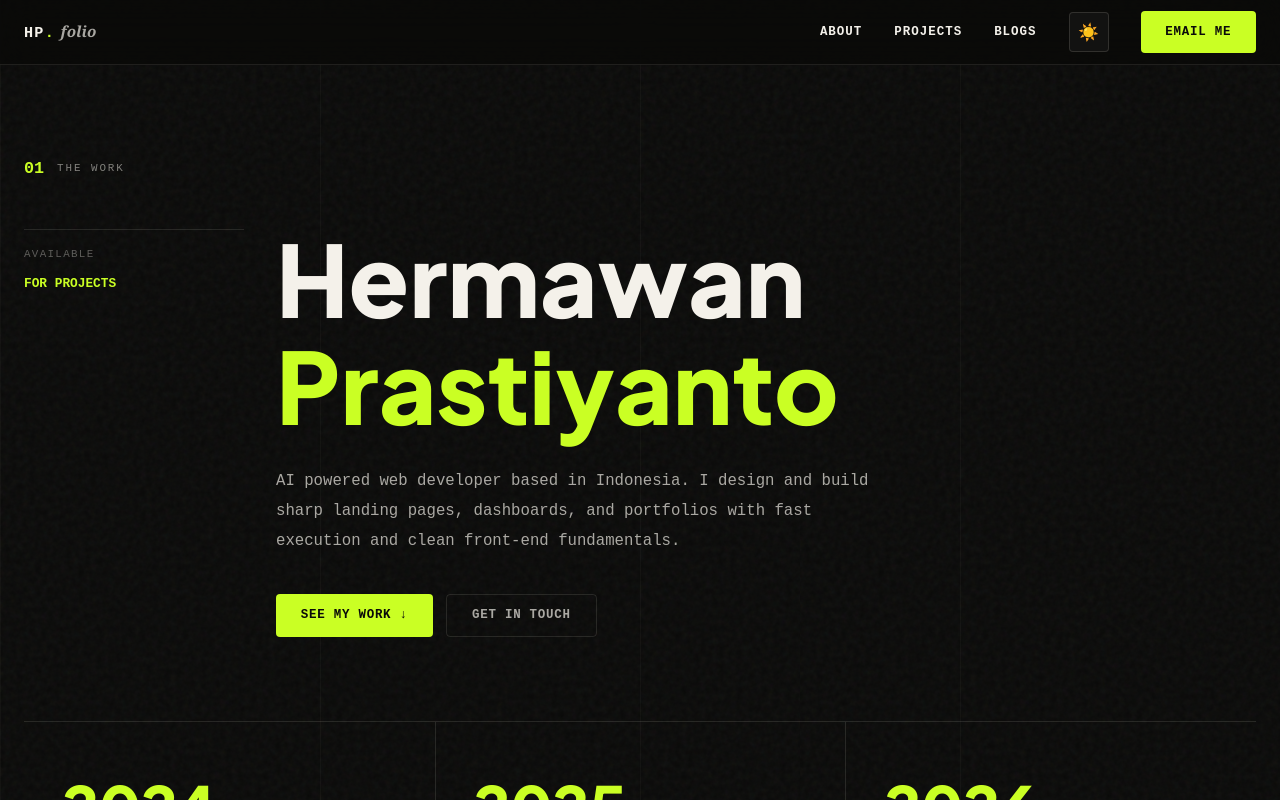
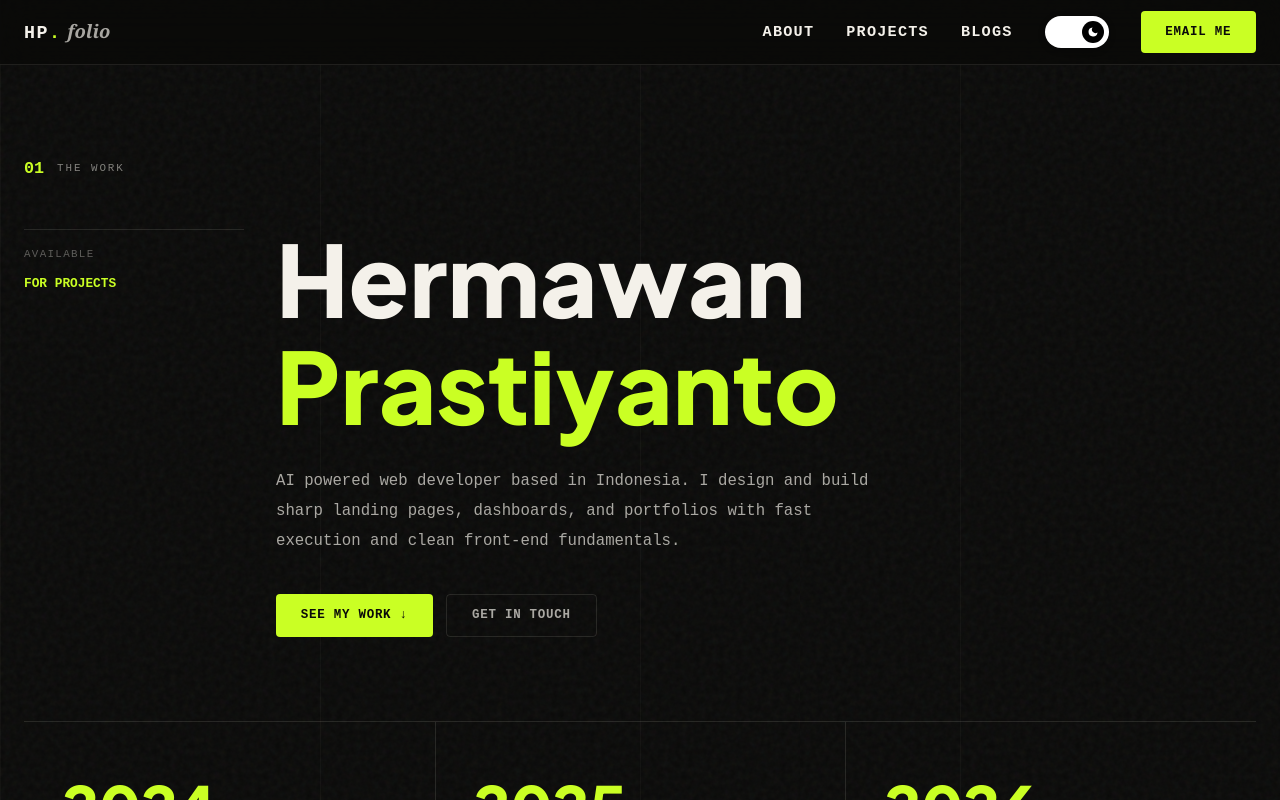
Before and after one commit to plikipie/plikipie.github.io, a React (Vite) app: page / in a window 1280 px wide. Shown: the top 800 px of the page. Built offline with nearby package versions, Linux system fonts and the light colour scheme.

Commit message:
update button dark/light mode also typography nav

```diff
--- a/src/components/Nav.tsx
+++ b/src/components/Nav.tsx
@@ -8,7 +8,7 @@ export default function Nav() {
   const navigate = useNavigate();
   const location = useLocation();
   const path = location.pathname;
-  const { t } = useTheme();
+  const { t, dark } = useTheme();
   const [mob, setMob] = useState(false);
 
   const links = [{ label: "About", to: "/about" }, { label: "Projects", to: "/projects" }, { label: "Blogs", to: "/blogs" }];
@@ -22,14 +22,14 @@ export default function Nav() {
     <>
       <nav style={{ position: "fixed", top: 0, left: 0, right: 0, zIndex: 200, background: t.navBg, backdropFilter: "blur(16px)", borderBottom: `1px solid ${t.borderMid}`, animation: "navIn .7s cubic-bezier(.22,1,.36,1) both", transition: "background .4s ease, border-color .4s ease" }}>
         <div style={{ maxWidth: 1440, margin: "0 auto", padding: "0 1.5rem", display: "flex", alignItems: "center", justifyContent: "space-between", height: 64 }}>
-          <Link to="/" style={{ fontFamily: "monospace", fontWeight: 800, fontSize: ".95rem", color: t.text, textDecoration: "none", transition: "color .4s", letterSpacing: ".08em" }}>
+          <Link to="/" style={{ fontFamily: "monospace", fontWeight: 800, fontSize: "1.15rem", color: t.text, textDecoration: "none", transition: "color .4s", letterSpacing: ".08em" }}>
             HP<span style={{ color: t.accent }}>.</span><span className="folio-wordmark" style={{ color: t.textMuted, marginLeft: ".35rem", letterSpacing: 0 }}>folio</span>
           </Link>
           <div style={{ display: "flex", alignItems: "center" }}>
             <div className="desk-nav" style={{ gap: "2rem", alignItems: "center" }}>
               {links.map(l => (
                 <Link key={l.to} to={l.to} className="link-line"
-                  style={{ color: t.text, fontSize: ".78rem", fontFamily: "monospace", fontWeight: 600, letterSpacing: ".08em", textTransform: "uppercase" }}>
+                  style={{ color: t.text, fontSize: ".95rem", fontFamily: "monospace", fontWeight: 600, letterSpacing: ".08em", textTransform: "uppercase" }}>
                   {l.label}
                 </Link>
               ))}
@@ -49,7 +49,7 @@ export default function Nav() {
       {mob && (
         <div style={{ position: "fixed", inset: 0, zIndex: 300, background: t.bg, display: "flex", flexDirection: "column", padding: "1.5rem", animation: "fadeIn .22s ease both", transition: "background .4s" }}>
           <div style={{ display: "flex", justifyContent: "space-between", alignItems: "center", marginBottom: "3rem" }}>
-            <span style={{ fontFamily: "monospace", fontWeight: 800, fontSize: "1.1rem", color: t.text }}>HP<span style={{ color: t.accent }}>.</span></span>
+            <span style={{ fontFamily: "monospace", fontWeight: 800, fontSize: "1.3rem", color: t.text }}>HP<span style={{ color: t.accent }}>.</span></span>
             <button onClick={() => setMob(false)} style={{ background: t.bgHover, border: `1px solid ${t.border}`, borderRadius: 4, width: 40, height: 40, cursor: "pointer", color: t.textMuted, fontSize: "1.1rem", display: "flex", alignItems: "center", justifyContent: "center" }}>✕</button>
           </div>
           <div style={{ flex: 1, display: "flex", flexDirection: "column", justifyContent: "center" }}>
@@ -61,8 +61,8 @@ export default function Nav() {
               </Link>
             ))}
           </div>
-          <button onClick={() => { setMob(false); navigate("/contact"); }} style={{ width: "100%", background: t.accent, color: "#0a0a09", padding: ".9rem", borderRadius: 4, fontFamily: "monospace", fontWeight: 800, fontSize: ".88rem", letterSpacing: ".08em", border: "none", cursor: "pointer", textTransform: "uppercase", marginBottom: "1rem" }}>Email Me →</button>
-          <p style={{ fontFamily: "monospace", color: t.textFaint, fontSize: ".7rem", textAlign: "center" }}>hermawanprastiyanto@gmail.com</p>
+          <button onClick={() => { setMob(false); navigate("/contact"); }} style={{ width: "100%", background: t.accent, color: dark ? "#0a0a09" : "#ffffff", padding: ".9rem", borderRadius: 4, fontFamily: "monospace", fontWeight: 800, fontSize: "1rem", letterSpacing: ".08em", border: "none", cursor: "pointer", textTransform: "uppercase", marginBottom: "1rem" }}>Email Me →</button>
+          <p style={{ fontFamily: "monospace", color: t.textFaint, fontSize: ".8rem", textAlign: "center" }}>hermawanprastiyanto@gmail.com</p>
         </div>
       )}
     </>
--- a/src/components/ui/ThemeSwitcher.tsx
+++ b/src/components/ui/ThemeSwitcher.tsx
@@ -1,20 +1,60 @@
-import { useState } from "react";
 import { useTheme } from "../../lib/theme";
 
 export function ThemeSwitcher() {
   const { dark, toggle } = useTheme();
-  const [hov, setHov] = useState(false);
+
   return (
-    <button onClick={toggle} onMouseEnter={()=>setHov(true)} onMouseLeave={()=>setHov(false)}
+    <button
+      onClick={toggle}
       title={dark ? "Switch to Light" : "Switch to Dark"}
       style={{
-        background: dark ? (hov?"rgba(202,255,36,.12)":"rgba(244,241,234,.04)") : (hov?"rgba(0,0,0,.1)":"rgba(0,0,0,.06)"),
-        border: dark ? "1px solid rgba(231,225,210,.14)" : "1px solid rgba(0,0,0,.1)",
-        borderRadius:4, width:40, height:40, cursor:"pointer",
-        display:"flex", alignItems:"center", justifyContent:"center",
-        fontSize:"1.05rem", transition:"all .2s", flexShrink:0,
-      }}>
-      {dark ? "☀️" : "🌙"}
+        position: 'relative',
+        width: '64px',
+        height: '32px',
+        borderRadius: '999px',
+        border: dark ? '1px solid rgba(255,255,255,0.1)' : '1px solid rgba(0,0,0,0.1)',
+        cursor: 'pointer',
+        background: dark ? '#FFFFFF' : '#333333',
+        boxShadow: dark ? '0 2px 8px rgba(0,0,0,0.1)' : 'none',
+        transition: 'background 0.3s ease, box-shadow 0.3s ease, border 0.3s ease',
+        display: 'flex',
+        alignItems: 'center',
+        padding: '4px',
+        flexShrink: 0,
+      }}
+    >
+      <div
+        style={{
+          width: '22px',
+          height: '22px',
+          borderRadius: '50%',
+          background: dark ? '#000000' : '#FFFFFF',
+          display: 'flex',
+          alignItems: 'center',
+          justifyContent: 'center',
+          transform: dark ? 'translateX(32px)' : 'translateX(0)',
+          transition: 'transform 0.3s cubic-bezier(0.4, 0.0, 0.2, 1), background 0.3s ease',
+          color: dark ? '#FFFFFF' : '#000000',
+        }}
+      >
+        {!dark ? (
+          <svg width="14" height="14" viewBox="0 0 24 24" fill="none" stroke="currentColor" strokeWidth="2.5" strokeLinecap="round" strokeLinejoin="round">
+            <circle cx="12" cy="12" r="5"></circle>
+            <line x1="12" y1="1" x2="12" y2="3"></line>
+            <line x1="12" y1="21" x2="12" y2="23"></line>
+            <line x1="4.22" y1="4.22" x2="5.64" y2="5.64"></line>
+            <line x1="18.36" y1="18.36" x2="19.78" y2="19.78"></line>
+            <line x1="1" y1="12" x2="3" y2="12"></line>
+            <line x1="21" y1="12" x2="23" y2="12"></line>
+            <line x1="4.22" y1="19.78" x2="5.64" y2="18.36"></line>
+            <line x1="18.36" y1="5.64" x2="19.78" y2="4.22"></line>
+          </svg>
+        ) : (
+          <svg width="12" height="12" viewBox="0 0 24 24" fill="currentColor" stroke="none">
+            <path d="M21 12.79A9 9 0 1 1 11.21 3 7 7 0 0 0 21 12.79z"></path>
+          </svg>
+        )}
+      </div>
     </button>
   );
 }
--- a/src/pages/ProjectDetail.tsx
+++ b/src/pages/ProjectDetail.tsx
@@ -60,7 +60,7 @@ export default function ProjectDetail() {
           <h2 style={{ fontSize:"clamp(1.6rem,3vw,2.4rem)", fontWeight:900, letterSpacing:"-.04em", color:t.text, marginBottom:".75rem" }}>Interested in working with me?</h2>
           <p style={{ color:t.textMuted, fontFamily:"monospace", fontSize:".88rem", marginBottom:"2rem" }}>Let's build something great together.</p>
           <button onClick={()=>navigate("/contact")} onMouseEnter={()=>setCtaHov(true)} onMouseLeave={()=>setCtaHov(false)}
-            style={{ background:ctaHov?t.accentHov:t.accent, color:"#0a0a09", padding:".75rem 2rem", borderRadius:4, fontFamily:"monospace", fontWeight:800, fontSize:".82rem", letterSpacing:".08em", border:"none", cursor:"pointer", transition:"all .2s", transform:ctaHov?"translateY(-2px)":"none", boxShadow:ctaHov?`0 10px 28px ${t.borderHi}`:"none" }}>
+            style={{ background:ctaHov?t.accentHov:t.accent, color:dark?"#0a0a09":"#ffffff", padding:".75rem 2rem", borderRadius:4, fontFamily:"monospace", fontWeight:800, fontSize:".82rem", letterSpacing:".08em", border:"none", cursor:"pointer", transition:"all .2s", transform:ctaHov?"translateY(-2px)":"none", boxShadow:ctaHov?`0 10px 28px ${t.borderHi}`:"none" }}>
             EMAIL ME →
           </button>
         </div>
```
